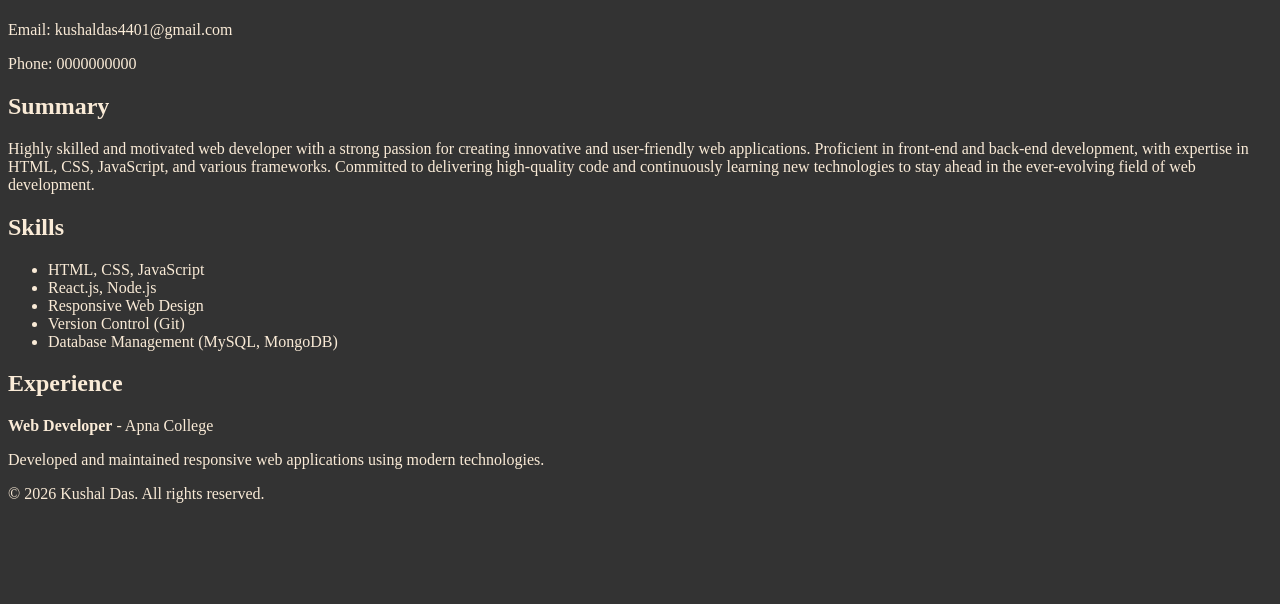
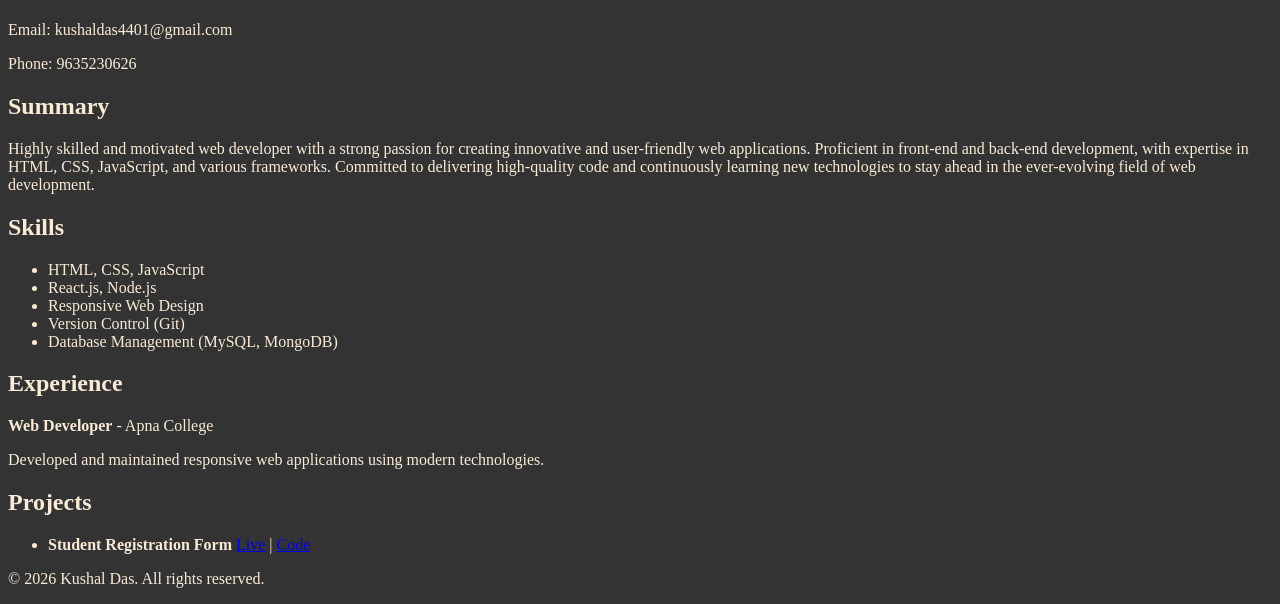
Before and after one commit to kushaldas4401/My-Resume, a plain HTML site: page index.html in a window 1280 px wide. Shown: the part 281-885 px from the top of the page. Before the commit the page ends 800 px from the top, so only its background shows below. Drawn offline with Linux system fonts and the light colour scheme.

Commit message:
Add files via upload

```diff
--- a/index.html
+++ b/index.html
@@ -12,7 +12,7 @@
     <span><img src="kdas.jpeg" alt="Profile Picture" width="150"></span>
     <p id="website">Web Developer</p>
     <p>Email: kushaldas4401@gmail.com</p>
-    <p>Phone: 0000000000</p>
+    <p>Phone: 9635230626</p>
   </header>
   <section>
     <h2>Summary</h2>
@@ -33,6 +33,17 @@
     <p><strong>Web Developer</strong> - Apna College</p>
     <p>Developed and maintained responsive web applications using modern technologies.</p>
    </section>
+   <section>
+    <h2>Projects</h2>
+    <ul>
+        <li>
+            <strong>Student Registration Form</strong>
+            <a href="https://kushaldas4401.github.io/student-registration-form" target="_blank">Live</a> |
+            <a href="https://github.com/kushaldas4401/student-registration-form" target="_blank">Code</a>
+
+        </li>
+    </ul>
+   </section>
    <footer>
     <p>&copy; 2026 Kushal Das. All rights reserved.</p>
    </footer>
```
Also changed, not shown: style.css (line endings or trailing spaces).
